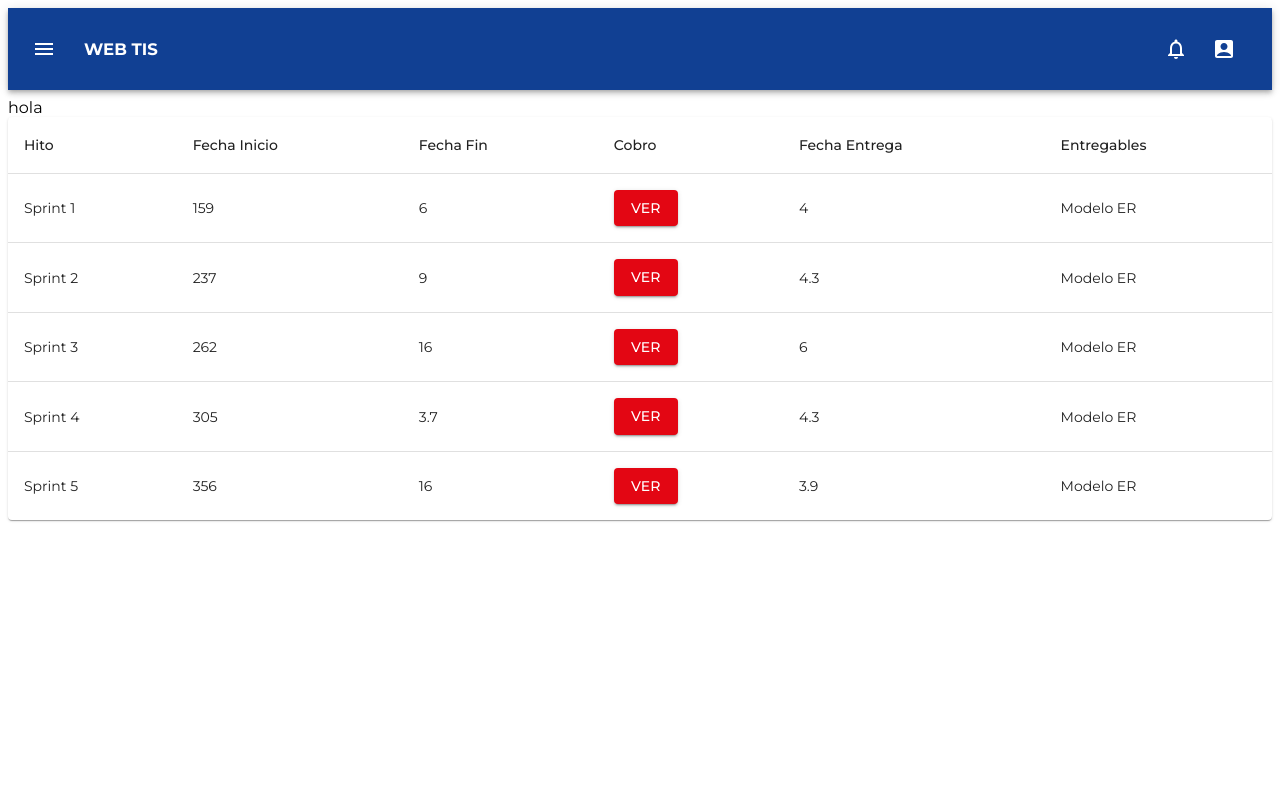
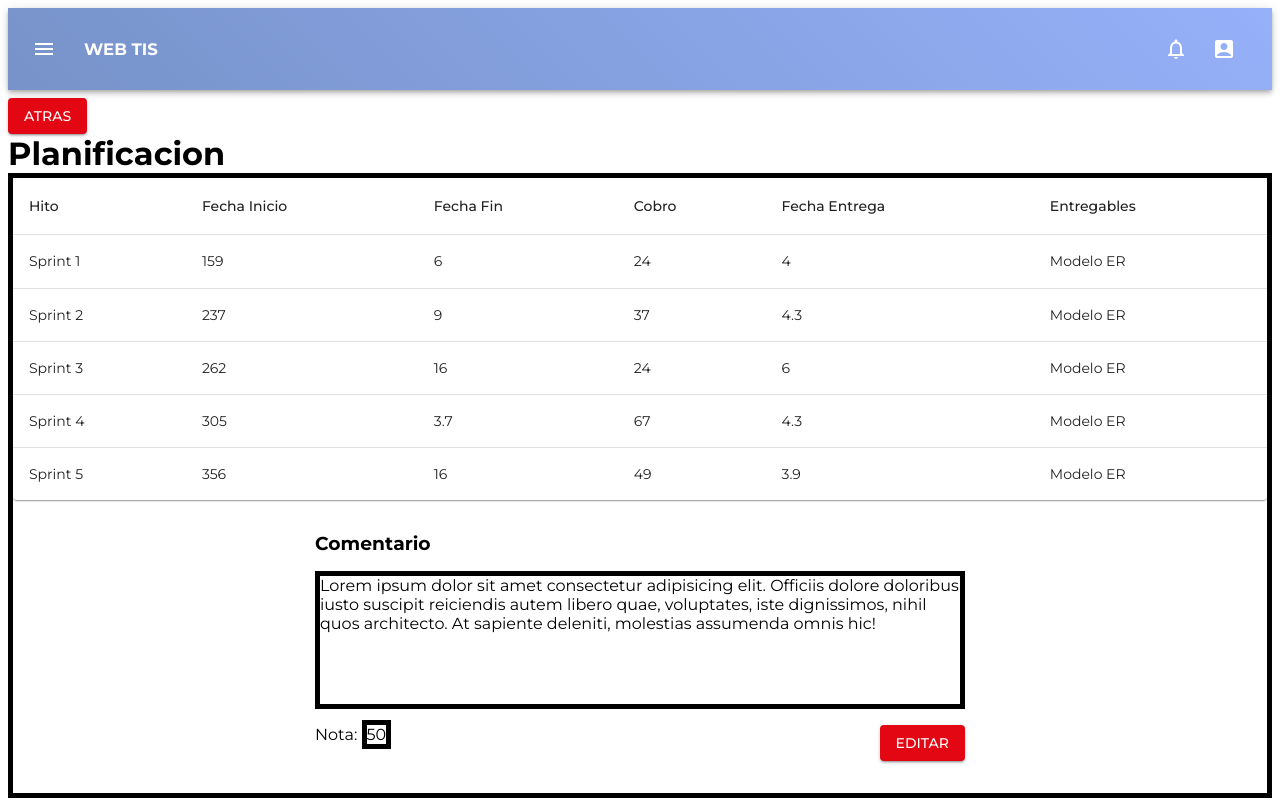
Before and after one commit to RichardAgr/Evaluacion-de-Proyectos, a React (Vite) app in the folder Frontend/: page /homeDocente/homeGrupoEstudiante/planificacion in a window 1280 px wide. Shown: the top 800 px of the page. Built offline with nearby package versions, Linux system fonts and the light colour scheme.

Commit message:
comentarioSeparado

```diff
--- a/Frontend/src/components/Header/header.jsx
+++ b/Frontend/src/components/Header/header.jsx
@@ -9,8 +9,23 @@ import AccountBoxIcon from '@mui/icons-material/AccountBox';
 import NotificationsNoneIcon from '@mui/icons-material/NotificationsNone';
 import MenuItem from '@mui/material/MenuItem';
 import Menu from '@mui/material/Menu';
-
-
+import { styled } from '@mui/system';
+const GradientAppBar = styled(AppBar)({
+  background: 'linear-gradient(45deg, #114093, #4066a8, #708cbe, #9ab4ff)',
+  backgroundSize: '400% 400%',
+  animation: 'gradient 12s ease-in-out infinite',
+  '@keyframes gradient': {
+    '0%': {
+      backgroundPosition: '0% 50%',
+    },
+    '50%': {
+      backgroundPosition: '100% 50%',
+    },
+    '100%': {
+      backgroundPosition: '0% 50%',
+    },
+  },
+});
 function Header() {
   const [auth] = React.useState(true);
   const [anchorEl, setAnchorEl] = React.useState(null);
@@ -26,8 +41,7 @@ function Header() {
 
   return (
     <Box sx={{ flexGrow: 1 }}>
-      {/* Utiliza CustomAppBar en lugar de AppBar */}
-      <AppBar position="static">
+      <GradientAppBar position="sticky">
         <Toolbar>
           {grupo ? (
             <IconButton
@@ -83,7 +97,7 @@ function Header() {
             </div>
           ) : null}
         </Toolbar>
-      </AppBar>
+      </GradientAppBar>
     </Box>
   );
 }
--- /dev/null
+++ b/Frontend/src/components/comentarioNota/comentarioNota.jsx
@@ -0,0 +1,44 @@
+import { Fragment } from 'react';
+import PropTypes from 'prop-types';
+import Button from '@mui/material/Button';
+
+function ComentarioNota({ comentario, nota }) {
+  return (
+    <Fragment>
+      <div className='calificar'>
+        <div>
+          <h3>Comentario</h3>
+          <p
+            className='calificar_inputText'
+            readOnly
+          >
+            {comentario}
+          </p>
+          <div className='notaOrden'>
+            <div>
+              <label htmlFor="">Nota: </label>
+              <p
+                className='calificar_inputNota'
+                readOnly
+              >
+                {nota}
+              </p>
+            </div>
+            <Button variant='contained'>Editar</Button>
+          </div>
+        </div>
+      </div>
+    </Fragment>
+  );
+}
+
+// Validación de props usando PropTypes
+ComentarioNota.propTypes = {
+  comentario: PropTypes.string.isRequired, // comentario debe ser string y es requerido
+  nota: PropTypes.oneOfType([
+    PropTypes.number,
+    PropTypes.string
+  ]).isRequired, // nota puede ser number o string, pero es requerido
+};
+
+export default ComentarioNota;
--- a/Frontend/src/index.css
+++ b/Frontend/src/index.css
@@ -2,16 +2,63 @@
   font-family: 'Montserrat';
   src: url('./assets/Fonts/Montserrat-VariableFont_wght.ttf') format('truetype');
 }
-
 :root {
   font-family: 'Montserrat', sans-serif;
   font-synthesis: none;
   text-rendering: optimizeLegibility;
   -webkit-font-smoothing: antialiased;
   -moz-osx-font-smoothing: grayscale;
+
 }
-
+footer{
+  background: linear-gradient(45deg, #114093, #4066a8, #708cbe, #9ab4ff);
+  background-size: 400% 400%;
+  animation: gradiant 12s ease-in infinite;
+  -webkit-animation: gradiant 12s ease-in infinite;
+}
+@keyframes gradiant {
+  0% {
+    background-position: 0% 50%;
+  }
+  50% {
+    background-position: 100% 50%;
+  }
+  100% {
+    background-position: 0% 50%;
+  }
+}
 .container{
   margin-top: 1vh;
-  height: 89vh;
+  min-height: calc(87vh);
 }
+.pageBorder{
+  min-height: calc(74vh);
+  border: 5px solid black;
+  margin-bottom: 1rem;
+}
+h1,h3{
+  margin-top: 0;
+  margin-bottom: 0;
+}
+.calificar{
+  margin: 2rem;
+  display: flex;
+  align-items: center;
+  align-content: center;
+  justify-content: center;
+}
+.calificar_inputText{
+  display: block;
+  height: 10vw;
+  width: 50vw;
+  border: 5px solid black;
+}
+.notaOrden{
+  display: flex;
+  margin-top: 1rem;
+  justify-content: space-between;
+}
+.calificar_inputNota{
+  display: inline;
+  border: 5px solid black
+}
--- a/Frontend/src/pages/Estudiante/planificacion/planificacion.jsx
+++ b/Frontend/src/pages/Estudiante/planificacion/planificacion.jsx
@@ -9,11 +9,13 @@ import TableHead from '@mui/material/TableHead';
 import TableRow from '@mui/material/TableRow';
 import Paper from '@mui/material/Paper';
 import Button from '@mui/material/Button';
+import ComentarioNota from '../../../components/comentarioNota/comentarioNota.jsx';
 function planificacion() {
   function createData(hito, fechaIni, fechaFin, cobro, fechaEntrega, entregables) {
     return { hito, fechaIni, fechaFin, cobro, fechaEntrega, entregables };
   }
-
+  const comentario = 'Lorem ipsum dolor sit amet consectetur adipisicing elit. Officiis dolore doloribus iusto suscipit reiciendis autem libero quae, voluptates, iste dignissimos, nihil quos architecto. At sapiente deleniti, molestias assumenda omnis hic!';
+  const nota = 50;
   const rows = [
     createData('Sprint 1', 159, 6.0, 24, 4.0, 'Modelo ER'),
     createData('Sprint 2', 237, 9.0, 37, 4.3, 'Modelo ER'),
@@ -25,7 +27,9 @@ function planificacion() {
     <Fragment>
       <Header></Header>
         <div className='container'>
-          hola
+          <Button variant='contained'>Atras</Button>
+          <h1>Planificacion</h1>
+          <div className='pageBorder'>
             <TableContainer component={Paper}>
               <Table sx={{ minWidth: 650 }} aria-label="simple table">
                 <TableHead>
@@ -49,7 +53,7 @@ function planificacion() {
                       </TableCell>
                       <TableCell align="left">{row.fechaIni}</TableCell>
                       <TableCell align="left">{row.fechaFin}</TableCell>
-                    <TableCell align="left"><Button variant='contained'>Ver</Button></TableCell>
+                      <TableCell align="left">{row.cobro}</TableCell>
                       <TableCell align="lefts">{row.fechaEntrega}</TableCell>
                       <TableCell align="lefts">{row.entregables}</TableCell>
                     </TableRow>
@@ -57,6 +61,8 @@ function planificacion() {
                 </TableBody>
               </Table>
             </TableContainer>
+            <ComentarioNota comentario={comentario} nota = {nota}></ComentarioNota>
+          </div>
         </div>
       <Footer></Footer>
     </Fragment>
```
Lines whose indentation alone changed are shown as unchanged.
